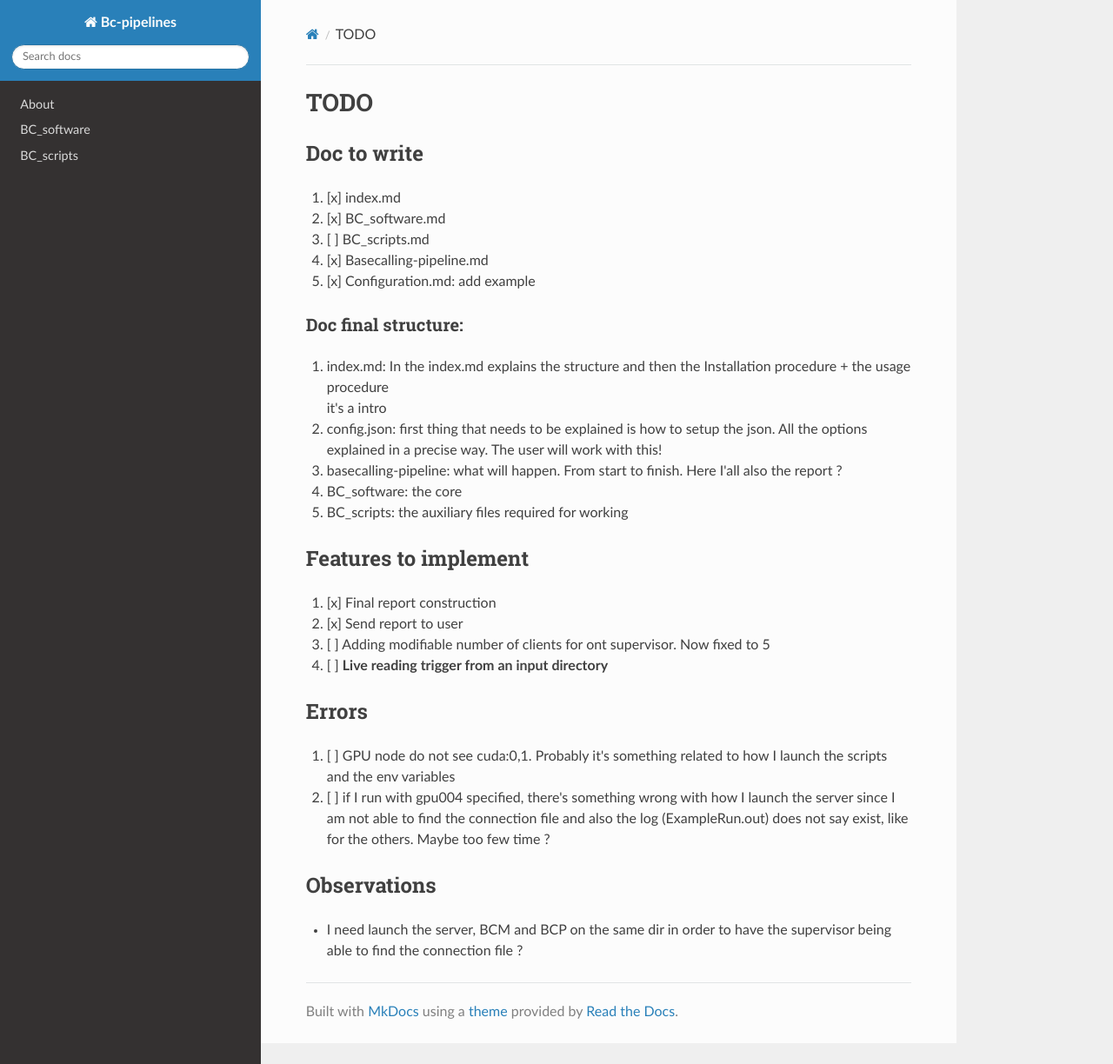
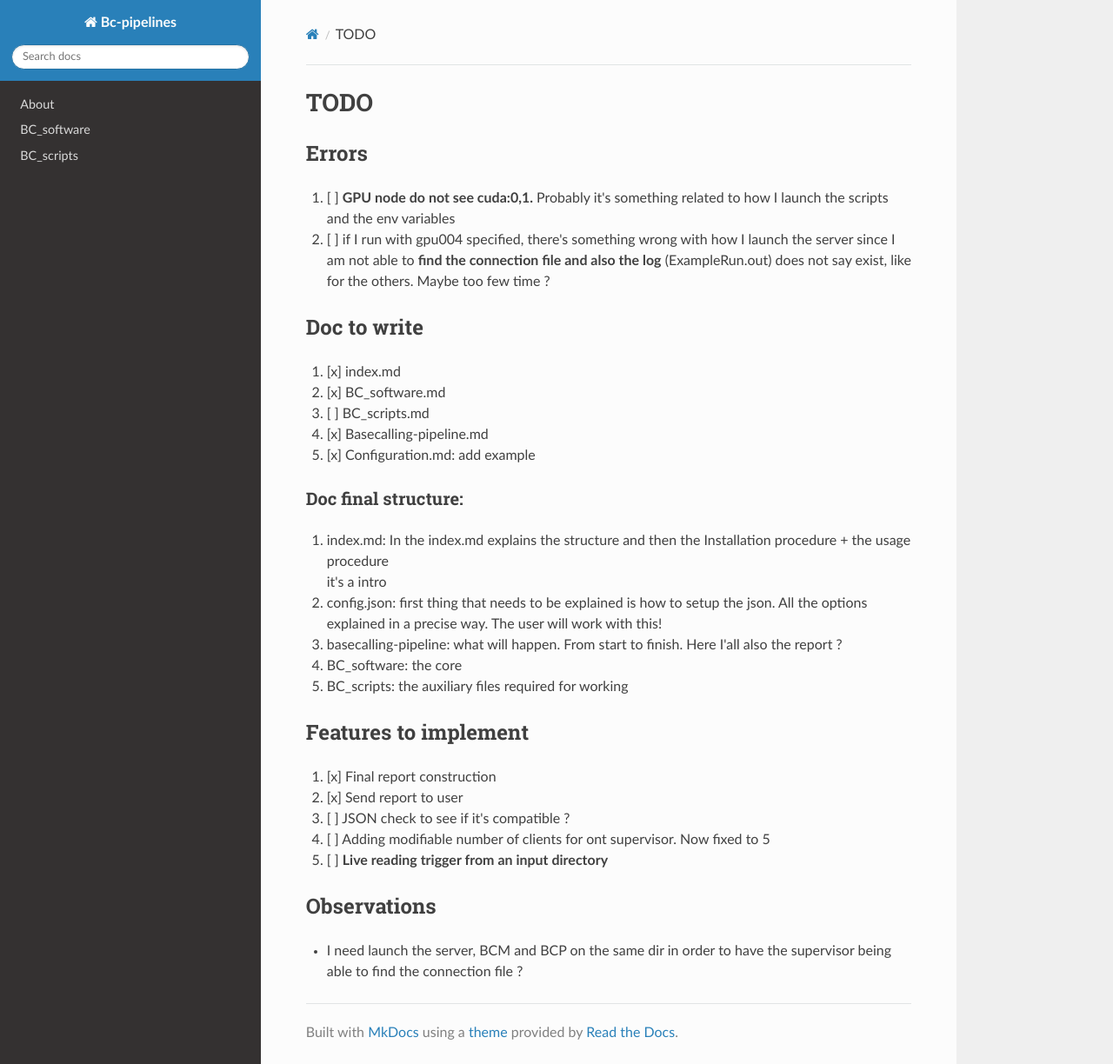
Before and after one commit to RodTol/BC-pipelines, an MkDocs documentation site: the page built from docs/todo.md, in a window 1280 px wide and 1224 px high. Shown: the whole window at 87% size. Built offline with MkDocs 1.6.1, drawn with Linux system fonts in a browser that asks for light colours; nearby versions of some CDN libraries; some of the changed lines change nothing that is shown.

Commit message:
new config | modified TODO

```diff
--- a/docs/todo.md
+++ b/docs/todo.md
@@ -5,6 +5,13 @@ nav_order: 6
 ---
 
 # TODO
+
+## Errors
+1. [ ] **GPU node do not see cuda:0,1.** Probably it's something related to how I launch
+the scripts and the env variables
+2. [ ] if I run with gpu004 specified, there's something wrong with how I launch the server since I am
+not able to **find the connection file and also the log** (ExampleRun.out) does not say exist, like for the
+others. Maybe too few time ?
 
 <!-- ## File to comment
 1. BC software
@@ -43,16 +50,10 @@ nav_order: 6
 ## Features to implement
 1. [x] Final report construction
 2. [x] Send report to user
-3. [ ] Adding modifiable number of clients for ont supervisor. Now fixed to 5
-4. [ ] **Live reading trigger from an input directory**
+3. [ ] JSON check to see if it's compatible ?
+4. [ ] Adding modifiable number of clients for ont supervisor. Now fixed to 5
+5. [ ] **Live reading trigger from an input directory**
 
-
-## Errors
-1. [ ] GPU node do not see cuda:0,1. Probably it's something related to how I launch
-the scripts and the env variables
-2. [ ] if I run with gpu004 specified, there's something wrong with how I launch the server since I am
-not able to find the connection file and also the log (ExampleRun.out) does not say exist, like for the
-others. Maybe too few time ?
 
 ## Observations
 - I need launch the server, BCM and BCP on the same dir in order to have
```
Also changed, not shown: 1 other file.
